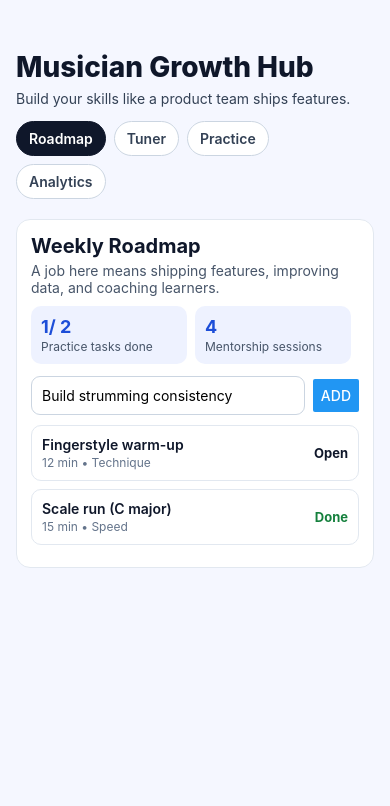
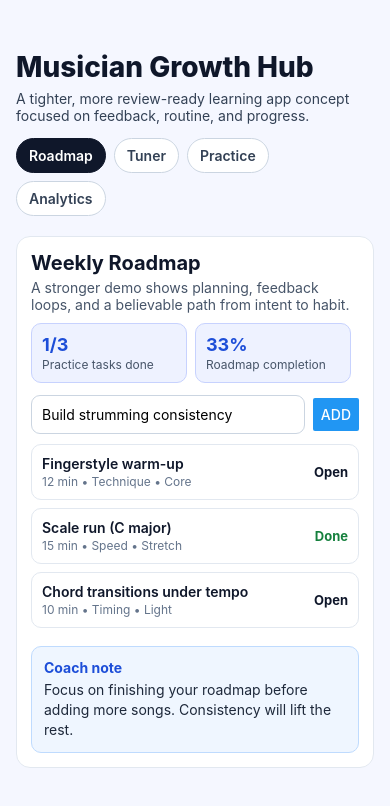
Before and after one commit to DanImbert/ReactNativeExpoApp, a React Native app: screen / in a window 390 px wide. Shown: the top 806 px of the page. Built offline with nearby package versions, Linux system fonts and the light colour scheme.

Commit message:
Refactor app into reusable learning flows

```diff
--- a/App.tsx
+++ b/App.tsx
@@ -6,41 +6,49 @@ import {
   StyleSheet,
   Text,
   TextInput,
-  TouchableOpacity,
   View,
   useColorScheme,
+  Pressable,
 } from 'react-native';
 
-type FocusArea = 'Roadmap' | 'Tuner' | 'Practice' | 'Analytics';
-type PracticePlan = { id: string; title: string; duration: number; focus: string; completed: boolean };
-type Song = { id: string; title: string; level: string; progress: number };
-
-const songs: Song[] = [
-  { id: '1', title: 'Nothing Else Matters', level: 'Intermediate', progress: 60 },
-  { id: '2', title: 'Wonderwall', level: 'Beginner', progress: 90 },
-  { id: '3', title: 'Hotel California', level: 'Advanced', progress: 35 },
-];
-
-const strings = [
-  { name: 'E (6)', target: 82.4 },
-  { name: 'A (5)', target: 110 },
-  { name: 'D (4)', target: 146.8 },
-  { name: 'G (3)', target: 196 },
-  { name: 'B (2)', target: 246.9 },
-  { name: 'E (1)', target: 329.6 },
-];
+import { MetricCard } from './src/components/MetricCard';
+import { ProgressBar } from './src/components/ProgressBar';
+import { TabBar } from './src/components/TabBar';
+import { initialPlans, initialSessions, initialSongs, strings } from './src/data/mockData';
+import type { FocusArea, PracticePlan, PracticeSession, Song } from './src/types/app';
+import {
+  getAverageAccuracy,
+  getAverageSongProgress,
+  getCoachMessage,
+  getCompletedPlans,
+  getCompletionRate,
+  getTuningOffset,
+  getTuningStatus,
+  getWeeklyMinutes,
+} from './src/utils/analytics';
 
 export default function App() {
   const [view, setView] = useState<FocusArea>('Roadmap');
-  const [plans, setPlans] = useState<PracticePlan[]>([
-    { id: 'p1', title: 'Fingerstyle warm-up', duration: 12, focus: 'Technique', completed: false },
-    { id: 'p2', title: 'Scale run (C major)', duration: 15, focus: 'Speed', completed: true },
-  ]);
+  const [plans, setPlans] = useState<PracticePlan[]>(initialPlans);
+  const [songs, setSongs] = useState<Song[]>(initialSongs);
+  const [sessions, setSessions] = useState<PracticeSession[]>(initialSessions);
   const [newPlan, setNewPlan] = useState('Build strumming consistency');
   const [selectedString, setSelectedString] = useState(strings[2]);
   const [detectedFreq, setDetectedFreq] = useState(146.8);
 
-  const completedPlans = useMemo(() => plans.filter((item) => item.completed).length, [plans]);
+  const completedPlans = useMemo(() => getCompletedPlans(plans), [plans]);
+  const completionRate = useMemo(() => getCompletionRate(plans), [plans]);
+  const weeklyMinutes = useMemo(() => getWeeklyMinutes(sessions), [sessions]);
+  const averageSongProgress = useMemo(() => getAverageSongProgress(songs), [songs]);
+  const averageAccuracy = useMemo(() => getAverageAccuracy(songs), [songs]);
+  const tuningOffset = useMemo(
+    () => getTuningOffset(detectedFreq, selectedString),
+    [detectedFreq, selectedString],
+  );
+  const coachMessage = useMemo(
+    () => getCoachMessage(plans, songs, sessions),
+    [plans, songs, sessions],
+  );
 
   const togglePlan = (id: string) => {
     setPlans((prev) => prev.map((p) => (p.id === id ? { ...p, completed: !p.completed } : p)));
@@ -55,43 +63,60 @@ export default function App() {
         duration: 10,
         focus: 'Consistency',
         completed: false,
+        intensity: 'Core',
       },
       ...prev,
     ]);
     setNewPlan('');
   };
 
+  const logPracticeSession = () => {
+    const nextId = `${Date.now()}`;
+
+    setSessions((prev) => [
+      {
+        id: nextId,
+        label: `Focused block ${prev.length + 1}`,
+        minutes: 15,
+        impact: prev.length % 2 === 0 ? 'Technique' : 'Songwork',
+      },
+      ...prev,
+    ]);
+  };
+
+  const advanceSong = (id: string) => {
+    setSongs((prev) =>
+      prev.map((song) =>
+        song.id === id
+          ? {
+              ...song,
+              progress: Math.min(song.progress + 8, 100),
+              accuracy: Math.min(song.accuracy + 2, 100),
+            }
+          : song,
+      ),
+    );
+  };
+
   const renderHeader = () => (
     <View style={styles.header}>
       <Text style={styles.title}>Musician Growth Hub</Text>
-      <Text style={styles.subtitle}>Build your skills like a product team ships features.</Text>
-      <View style={styles.tabRow}>
-        {(['Roadmap', 'Tuner', 'Practice', 'Analytics'] as FocusArea[]).map((item) => (
-          <TouchableOpacity
-            key={item}
-            style={[styles.tab, view === item && styles.activeTab]}
-            onPress={() => setView(item)}
-          >
-            <Text style={[styles.tabText, view === item && styles.activeTabText]}>{item}</Text>
-          </TouchableOpacity>
-        ))}
-      </View>
+      <Text style={styles.subtitle}>
+        A tighter, more review-ready learning app concept focused on feedback, routine, and progress.
+      </Text>
+      <TabBar value={view} onChange={setView} />
     </View>
   );
 
   const renderRoadmap = () => (
     <View style={styles.card}>
       <Text style={styles.sectionTitle}>Weekly Roadmap</Text>
-      <Text style={styles.cardSubtitle}>A job here means shipping features, improving data, and coaching learners.</Text>
+      <Text style={styles.cardSubtitle}>
+        A stronger demo shows planning, feedback loops, and a believable path from intent to habit.
+      </Text>
       <View style={styles.metricRow}>
-        <View style={styles.metricBox}>
-          <Text style={styles.metricValue}>{completedPlans}/ {plans.length}</Text>
-          <Text style={styles.metricLabel}>Practice tasks done</Text>
-        </View>
-        <View style={styles.metricBox}>
-          <Text style={styles.metricValue}>4</Text>
-          <Text style={styles.metricLabel}>Mentorship sessions</Text>
-        </View>
+        <MetricCard value={`${completedPlans}/${plans.length}`} label="Practice tasks done" />
+        <MetricCard value={`${completionRate}%`} label="Roadmap completion" />
       </View>
       <View style={styles.addRow}>
         <TextInput
@@ -105,29 +130,37 @@ export default function App() {
         <Button title="Add" onPress={addPlan} />
       </View>
       {plans.map((plan) => (
-        <TouchableOpacity key={plan.id} style={styles.planRow} onPress={() => togglePlan(plan.id)}>
+        <Pressable key={plan.id} style={styles.planRow} onPress={() => togglePlan(plan.id)}>
           <View style={styles.planLeft}>
             <Text style={styles.planTitle}>{plan.title}</Text>
-            <Text style={styles.planHint}>{plan.duration} min • {plan.focus}</Text>
+            <Text style={styles.planHint}>
+              {plan.duration} min • {plan.focus} • {plan.intensity}
+            </Text>
           </View>
           <Text style={[styles.planStatus, plan.completed && styles.planStatusDone]}>
             {plan.completed ? 'Done' : 'Open'}
           </Text>
-        </TouchableOpacity>
+        </Pressable>
       ))}
+      <View style={styles.coachCard}>
+        <Text style={styles.coachLabel}>Coach note</Text>
+        <Text style={styles.coachText}>{coachMessage}</Text>
+      </View>
     </View>
   );
 
   const renderTuner = () => (
     <View style={styles.card}>
       <Text style={styles.sectionTitle}>Realtime Tuner</Text>
-      <Text style={styles.cardSubtitle}>Simulated tuning with root note detection and quick actions.</Text>
+      <Text style={styles.cardSubtitle}>
+        Still simulated, but now it communicates tuning direction and confidence more like a real tool.
+      </Text>
       <View style={styles.tunerPanel}>
         <Text style={styles.noteLabel}>Selected String</Text>
         <Text style={styles.noteValue}>{selectedString.name}</Text>
         <View style={styles.stringRow}>
           {strings.map((string) => (
-            <TouchableOpacity
+            <Pressable
               key={string.name}
               style={[styles.stringButton, selectedString.name === string.name && styles.stringButtonActive]}
               onPress={() => {
@@ -135,8 +168,15 @@ export default function App() {
                 setDetectedFreq(string.target);
               }}
             >
-              <Text style={styles.stringText}>{string.name}</Text>
-            </TouchableOpacity>
+              <Text
+                style={[
+                  styles.stringText,
+                  selectedString.name === string.name && styles.stringTextActive,
+                ]}
+              >
+                {string.name}
+              </Text>
+            </Pressable>
           ))}
         </View>
         <View style={styles.tunerStatus}>
@@ -144,11 +184,22 @@ export default function App() {
           <Text style={styles.statusValue}>{selectedString.target.toFixed(1)} Hz</Text>
           <Text style={styles.statusLabel}>Detected</Text>
           <Text style={styles.statusValue}>{detectedFreq.toFixed(1)} Hz</Text>
-          <Text style={styles.statusHint}>Status: {Math.abs(detectedFreq - selectedString.target) < 1 ? 'In tune 🎯' : 'Adjust string tension'}</Text>
+          <Text style={styles.statusHint}>
+            Status: {getTuningStatus(tuningOffset)} ({tuningOffset > 0 ? '+' : ''}
+            {tuningOffset} Hz)
+          </Text>
+          <ProgressBar progress={Math.max(0, 100 - Math.min(Math.abs(tuningOffset) * 18, 100))} />
         </View>
       </View>
       <View style={styles.buttonRow}>
-        <Button title="Calibrate" onPress={() => setDetectedFreq(selectedString.target + (Math.random() * 2 - 1))} />
+        <Button
+          title="Calibrate"
+          onPress={() => setDetectedFreq(selectedString.target + (Math.random() * 2.4 - 1.2))}
+        />
+        <Button title="Nudge Flat" onPress={() => setDetectedFreq((prev) => prev - 0.6)} />
+        <Button title="Nudge Sharp" onPress={() => setDetectedFreq((prev) => prev + 0.6)} />
+      </View>
+      <View style={styles.secondaryButtonRow}>
         <Button title="Practice Mode" onPress={() => setView('Practice')} />
       </View>
     </View>
@@ -157,19 +208,50 @@ export default function App() {
   const renderPractice = () => (
     <View style={styles.card}>
       <Text style={styles.sectionTitle}>Practice Dashboard</Text>
-      <Text style={styles.cardSubtitle}>Track sessions, songs, and consistency for long-term growth.</Text>
+      <Text style={styles.cardSubtitle}>
+        This screen now combines songs, repetition quality, and session logging instead of static cards.
+      </Text>
+      <View style={styles.metricRow}>
+        <MetricCard value={`${weeklyMinutes} min`} label="Weekly practice" />
+        <MetricCard value={`${averageAccuracy}%`} label="Average accuracy" />
+      </View>
+      <View style={styles.sessionCard}>
+        <View>
+          <Text style={styles.sessionTitle}>Recent sessions</Text>
+          <Text style={styles.sessionHint}>
+            {sessions.length} logged this week with a focus on consistency over intensity.
+          </Text>
+        </View>
+        <Button title="Log Session" onPress={logPracticeSession} />
+      </View>
+      {sessions.slice(0, 3).map((session) => (
+        <View key={session.id} style={styles.sessionRow}>
+          <Text style={styles.sessionRowTitle}>{session.label}</Text>
+          <Text style={styles.sessionRowMeta}>
+            {session.minutes} min • {session.impact}
+          </Text>
+        </View>
+      ))}
       {songs.map((song) => (
         <View key={song.id} style={styles.songCard}>
-          <View>
+          <View style={styles.songDetails}>
             <Text style={styles.songTitle}>{song.title}</Text>
-            <Text style={styles.songMeta}>{song.level}</Text>
+            <Text style={styles.songMeta}>
+              {song.level} • {song.accuracy}% accuracy
+            </Text>
+            <ProgressBar progress={song.progress} />
           </View>
-          <Text style={styles.songProgress}>{song.progress}%</Text>
+          <View style={styles.songAction}>
+            <Text style={styles.songProgress}>{song.progress}%</Text>
+            <Button title="Advance" onPress={() => advanceSong(song.id)} />
+          </View>
         </View>
       ))}
       <View style={styles.proTip}>
         <Text style={styles.tipTitle}>Pro tip</Text>
-        <Text style={styles.tipText}>Split each session into goal {'->'} attempt {'->'} reflection. Ship small improvements every day.</Text>
+        <Text style={styles.tipText}>
+          Split each session into goal {'->'} attempt {'->'} reflection. That gives you cleaner feedback and clearer next steps.
+        </Text>
       </View>
     </View>
   );
@@ -177,26 +259,22 @@ export default function App() {
   const renderAnalytics = () => (
     <View style={styles.card}>
       <Text style={styles.sectionTitle}>Product Analytics</Text>
-      <Text style={styles.cardSubtitle}>As an engineer, you read metrics and improve user outcomes.</Text>
+      <Text style={styles.cardSubtitle}>
+        A reviewable sample should surface signals a product engineer would actually act on.
+      </Text>
       <View style={styles.analyticsRow}>
-        <View style={styles.analyticsBox}>
-          <Text style={styles.analyticsValue}>72%</Text>
-          <Text style={styles.analyticsLabel}>Retention</Text>
-        </View>
-        <View style={styles.analyticsBox}>
-          <Text style={styles.analyticsValue}>1.8x</Text>
-          <Text style={styles.analyticsLabel}>Lesson Completion</Text>
-        </View>
+        <MetricCard value={`${averageSongProgress}%`} label="Song progress avg" />
+        <MetricCard value={`${weeklyMinutes} min`} label="Weekly learning time" />
       </View>
       <View style={styles.analyticsRow}>
-        <View style={styles.analyticsBox}>
-          <Text style={styles.analyticsValue}>+25</Text>
-          <Text style={styles.analyticsLabel}>Weekly Active Learners</Text>
-        </View>
-        <View style={styles.analyticsBox}>
-          <Text style={styles.analyticsValue}>4.9 ⭐</Text>
-          <Text style={styles.analyticsLabel}>User Satisfaction</Text>
-        </View>
+        <MetricCard value={`${completionRate}%`} label="Plan completion" />
+        <MetricCard value={`${averageAccuracy}%`} label="Average song accuracy" />
+      </View>
+      <View style={styles.analyticsSummary}>
+        <Text style={styles.analyticsSummaryTitle}>What I would improve next</Text>
+        <Text style={styles.analyticsSummaryText}>
+          If this became a fuller project, the next step would be persistence plus microphone-driven tuning so the feedback loop becomes real.
+        </Text>
       </View>
     </View>
   );
@@ -223,18 +301,10 @@ const styles = StyleSheet.create({
   header: { paddingHorizontal: 16, marginBottom: 12 },
   title: { fontSize: 28, fontWeight: '800', color: '#0f172a' },
   subtitle: { marginTop: 6, fontSize: 14, color: '#334155' },
-  tabRow: { flexDirection: 'row', marginTop: 14, flexWrap: 'wrap' },
-  tab: { marginRight: 8, marginBottom: 8, borderWidth: 1, borderColor: '#cbd5e1', borderRadius: 999, paddingVertical: 8, paddingHorizontal: 12, backgroundColor: '#fff' },
-  activeTab: { backgroundColor: '#0f172a', borderColor: '#0f172a' },
-  tabText: { color: '#334155', fontWeight: '600' },
-  activeTabText: { color: '#fff' },
   card: { marginHorizontal: 16, marginBottom: 12, backgroundColor: '#fff', borderRadius: 14, padding: 14, borderWidth: 1, borderColor: '#e2e8f0' },
   sectionTitle: { fontSize: 20, fontWeight: '700', color: '#0f172a' },
   cardSubtitle: { marginTop: 4, color: '#475569', marginBottom: 10 },
   metricRow: { flexDirection: 'row', justifyContent: 'space-between', marginBottom: 12 },
-  metricBox: { flex: 1, marginRight: 8, backgroundColor: '#eef2ff', borderRadius: 10, padding: 10 },
-  metricValue: { fontWeight: '700', fontSize: 18, color: '#1d4ed8' },
-  metricLabel: { color: '#475569', fontSize: 12, marginTop: 2 },
   addRow: { flexDirection: 'row', marginBottom: 10, alignItems: 'center' },
   input: { flex: 1, borderWidth: 1, borderColor: '#cbd5e1', padding: 10, borderRadius: 9, marginRight: 8, backgroundColor: '#fff' },
   planRow: { flexDirection: 'row', alignItems: 'center', marginBottom: 8, justifyContent: 'space-between', padding: 10, borderColor: '#e2e8f0', borderWidth: 1, borderRadius: 10 },
@@ -250,12 +320,48 @@ const styles = StyleSheet.create({
   stringButton: { borderWidth: 1, borderColor: '#cbd5e1', borderRadius: 8, paddingVertical: 6, paddingHorizontal: 10, marginRight: 6, marginBottom: 6, backgroundColor: '#fff' },
   stringButtonActive: { backgroundColor: '#1d4ed8', borderColor: '#1d4ed8' },
   stringText: { color: '#0f172a', fontWeight: '600' },
+  stringTextActive: { color: '#fff' },
   tunerStatus: { marginTop: 12, padding: 10, backgroundColor: '#fff', borderRadius: 8, borderWidth: 1, borderColor: '#e2e8f0' },
   statusLabel: { fontSize: 12, color: '#475569' },
   statusValue: { fontSize: 18, fontWeight: '700', marginBottom: 4, color: '#111827' },
   statusHint: { color: '#0f172a', fontWeight: '600' },
-  buttonRow: { marginTop: 8, flexDirection: 'row', justifyContent: 'space-between' },
+  buttonRow: { marginTop: 8, flexDirection: 'row', justifyContent: 'space-between', gap: 8 },
+  secondaryButtonRow: { marginTop: 8, alignSelf: 'flex-start' },
+  coachCard: {
+    marginTop: 10,
+    borderRadius: 10,
+    borderWidth: 1,
+    borderColor: '#bfdbfe',
+    backgroundColor: '#eff6ff',
+    padding: 12,
+  },
+  coachLabel: { fontWeight: '700', color: '#1d4ed8', marginBottom: 4 },
+  coachText: { color: '#1e293b', lineHeight: 20 },
+  sessionCard: {
+    marginBottom: 10,
+    borderWidth: 1,
+    borderColor: '#dbeafe',
+    borderRadius: 10,
+    backgroundColor: '#f8fbff',
+    padding: 10,
+    flexDirection: 'row',
+    justifyContent: 'space-between',
+    alignItems: 'center',
+  },
+  sessionTitle: { fontWeight: '700', color: '#0f172a' },
+  sessionHint: { marginTop: 2, color: '#64748b', maxWidth: 200 },
+  sessionRow: {
+    borderWidth: 1,
+    borderColor: '#e2e8f0',
+    borderRadius: 10,
+    padding: 10,
+    marginBottom: 8,
+  },
+  sessionRowTitle: { fontWeight: '600', color: '#0f172a' },
+  sessionRowMeta: { fontSize: 12, color: '#64748b', marginTop: 2 },
   songCard: { borderWidth: 1, borderColor: '#e2e8f0', borderRadius: 10, padding: 10, marginBottom: 8, backgroundColor: '#fff', flexDirection: 'row', justifyContent: 'space-between', alignItems: 'center' },
+  songDetails: { flex: 1, paddingRight: 10 },
+  songAction: { alignItems: 'flex-end', minWidth: 88 },
   songTitle: { fontWeight: '700' },
   songMeta: { fontSize: 12, color: '#64748b' },
   songProgress: { fontWeight: '700', color: '#0f172a' },
@@ -263,7 +369,14 @@ const styles = StyleSheet.create({
   tipTitle: { fontWeight: '700', color: '#1d4ed8' },
   tipText: { color: '#1f2937', marginTop: 4 },
   analyticsRow: { flexDirection: 'row', justifyContent: 'space-between', marginBottom: 8 },
-  analyticsBox: { flex: 1, backgroundColor: '#eef2ff', borderRadius: 10, borderWidth: 1, borderColor: '#c7d2fe', marginRight: 8, padding: 10 },
-  analyticsValue: { fontSize: 20, fontWeight: '700', color: '#1d4ed8' },
-  analyticsLabel: { fontSize: 12, color: '#475569', marginTop: 3 },
+  analyticsSummary: {
+    marginTop: 8,
+    borderRadius: 10,
+    borderWidth: 1,
+    borderColor: '#e2e8f0',
+    backgroundColor: '#f8fafc',
+    padding: 10,
+  },
+  analyticsSummaryTitle: { fontWeight: '700', color: '#0f172a', marginBottom: 4 },
+  analyticsSummaryText: { color: '#475569', lineHeight: 20 },
 });
--- /dev/null
+++ b/src/components/MetricCard.tsx
@@ -0,0 +1,30 @@
+import React from 'react';
+import { StyleSheet, Text, View } from 'react-native';
+
+type MetricCardProps = {
+  value: string;
+  label: string;
+};
+
+export function MetricCard({ value, label }: MetricCardProps) {
+  return (
+    <View style={styles.box}>
+      <Text style={styles.value}>{value}</Text>
+      <Text style={styles.label}>{label}</Text>
+    </View>
+  );
+}
+
+const styles = StyleSheet.create({
+  box: {
+    flex: 1,
+    marginRight: 8,
+    backgroundColor: '#eef2ff',
+    borderRadius: 10,
+    padding: 10,
+    borderWidth: 1,
+    borderColor: '#c7d2fe',
+  },
+  value: { fontWeight: '700', fontSize: 18, color: '#1d4ed8' },
+  label: { color: '#475569', fontSize: 12, marginTop: 2 },
+});
--- /dev/null
+++ b/src/components/ProgressBar.tsx
@@ -0,0 +1,28 @@
+import React from 'react';
+import { StyleSheet, View } from 'react-native';
+
+type ProgressBarProps = {
+  progress: number;
+};
+
+export function ProgressBar({ progress }: ProgressBarProps) {
+  return (
+    <View style={styles.track}>
+      <View style={[styles.fill, { width: `${Math.max(0, Math.min(progress, 100))}%` }]} />
+    </View>
+  );
+}
+
+const styles = StyleSheet.create({
+  track: {
+    height: 8,
+    borderRadius: 999,
+    backgroundColor: '#dbeafe',
+    overflow: 'hidden',
+    marginTop: 8,
+  },
+  fill: {
+    height: '100%',
+    backgroundColor: '#2563eb',
+  },
+});
--- /dev/null
+++ b/src/components/TabBar.tsx
@@ -0,0 +1,46 @@
+import React from 'react';
+import { Pressable, StyleSheet, Text, View } from 'react-native';
+
+import type { FocusArea } from '../types/app';
+
+type TabBarProps = {
+  value: FocusArea;
+  onChange: (next: FocusArea) => void;
+};
+
+const tabs: FocusArea[] = ['Roadmap', 'Tuner', 'Practice', 'Analytics'];
+
+export function TabBar({ value, onChange }: TabBarProps) {
+  return (
+    <View style={styles.tabRow}>
+      {tabs.map((tab) => (
+        <Pressable
+          key={tab}
+          accessibilityRole="button"
+          accessibilityState={{ selected: value === tab }}
+          onPress={() => onChange(tab)}
+          style={[styles.tab, value === tab && styles.activeTab]}
+        >
+          <Text style={[styles.tabText, value === tab && styles.activeTabText]}>{tab}</Text>
+        </Pressable>
+      ))}
+    </View>
+  );
+}
+
+const styles = StyleSheet.create({
+  tabRow: { flexDirection: 'row', flexWrap: 'wrap', marginTop: 14 },
+  tab: {
+    marginRight: 8,
+    marginBottom: 8,
+    borderWidth: 1,
+    borderColor: '#cbd5e1',
+    borderRadius: 999,
+    paddingVertical: 8,
+    paddingHorizontal: 12,
+    backgroundColor: '#fff',
+  },
+  activeTab: { backgroundColor: '#0f172a', borderColor: '#0f172a' },
+  tabText: { color: '#334155', fontWeight: '600' },
+  activeTabText: { color: '#fff' },
+});
--- /dev/null
+++ b/src/data/mockData.ts
@@ -0,0 +1,49 @@
+import type { PracticePlan, PracticeSession, Song, StringTarget } from '../types/app';
+
+export const initialPlans: PracticePlan[] = [
+  {
+    id: 'p1',
+    title: 'Fingerstyle warm-up',
+    duration: 12,
+    focus: 'Technique',
+    completed: false,
+    intensity: 'Core',
+  },
+  {
+    id: 'p2',
+    title: 'Scale run (C major)',
+    duration: 15,
+    focus: 'Speed',
+    completed: true,
+    intensity: 'Stretch',
+  },
+  {
+    id: 'p3',
+    title: 'Chord transitions under tempo',
+    duration: 10,
+    focus: 'Timing',
+    completed: false,
+    intensity: 'Light',
+  },
+];
+
+export const initialSongs: Song[] = [
+  { id: '1', title: 'Nothing Else Matters', level: 'Intermediate', progress: 60, accuracy: 84 },
+  { id: '2', title: 'Wonderwall', level: 'Beginner', progress: 90, accuracy: 93 },
+  { id: '3', title: 'Hotel California', level: 'Advanced', progress: 35, accuracy: 71 },
+];
+
+export const strings: StringTarget[] = [
+  { name: 'E (6)', target: 82.4 },
+  { name: 'A (5)', target: 110 },
+  { name: 'D (4)', target: 146.8 },
+  { name: 'G (3)', target: 196 },
+  { name: 'B (2)', target: 246.9 },
+  { name: 'E (1)', target: 329.6 },
+];
+
+export const initialSessions: PracticeSession[] = [
+  { id: 's1', label: 'Morning warm-up', minutes: 12, impact: 'Warmup' },
+  { id: 's2', label: 'Strumming cleanup', minutes: 18, impact: 'Technique' },
+  { id: 's3', label: 'Song repetition block', minutes: 24, impact: 'Songwork' },
+];
--- /dev/null
+++ b/src/types/app.ts
@@ -0,0 +1,30 @@
+export type FocusArea = 'Roadmap' | 'Tuner' | 'Practice' | 'Analytics';
+
+export type PracticePlan = {
+  id: string;
+  title: string;
+  duration: number;
+  focus: string;
+  completed: boolean;
+  intensity: 'Light' | 'Core' | 'Stretch';
+};
+
+export type Song = {
+  id: string;
+  title: string;
+  level: string;
+  progress: number;
+  accuracy: number;
+};
+
+export type StringTarget = {
+  name: string;
+  target: number;
+};
+
+export type PracticeSession = {
+  id: string;
+  label: string;
+  minutes: number;
+  impact: 'Warmup' | 'Technique' | 'Songwork';
+};
--- /dev/null
+++ b/src/utils/analytics.ts
@@ -0,0 +1,66 @@
+import type { PracticePlan, PracticeSession, Song, StringTarget } from '../types/app';
+
+export const getCompletedPlans = (plans: PracticePlan[]) =>
+  plans.filter((plan) => plan.completed).length;
+
+export const getCompletionRate = (plans: PracticePlan[]) => {
+  if (plans.length === 0) {
+    return 0;
+  }
+
+  return Math.round((getCompletedPlans(plans) / plans.length) * 100);
+};
+
+export const getWeeklyMinutes = (sessions: PracticeSession[]) =>
+  sessions.reduce((total, session) => total + session.minutes, 0);
+
+export const getAverageSongProgress = (songs: Song[]) => {
+  if (songs.length === 0) {
+    return 0;
+  }
+
+  return Math.round(songs.reduce((total, song) => total + song.progress, 0) / songs.length);
+};
+
+export const getAverageAccuracy = (songs: Song[]) => {
+  if (songs.length === 0) {
+    return 0;
+  }
+
+  return Math.round(songs.reduce((total, song) => total + song.accuracy, 0) / songs.length);
+};
+
+export const getTuningOffset = (detectedFreq: number, selectedString: StringTarget) =>
+  Number((detectedFreq - selectedString.target).toFixed(1));
+
+export const getTuningStatus = (offset: number) => {
+  if (Math.abs(offset) < 0.5) {
+    return 'In tune';
+  }
+
+  return offset < 0 ? 'Tune up' : 'Tune down';
+};
+
+export const getCoachMessage = (
+  plans: PracticePlan[],
+  songs: Song[],
+  sessions: PracticeSession[],
+) => {
+  const completionRate = getCompletionRate(plans);
+  const weeklyMinutes = getWeeklyMinutes(sessions);
+  const averageAccuracy = getAverageAccuracy(songs);
+
+  if (completionRate < 50) {
+    return 'Focus on finishing your roadmap before adding more songs. Consistency will lift the rest.';
+  }
+
+  if (averageAccuracy < 80) {
+    return 'Your practice volume is healthy. Slow down tough passages and chase cleaner repetitions next.';
+  }
+
+  if (weeklyMinutes < 45) {
+    return 'Your accuracy is solid. Add one more short session this week to keep momentum compounding.';
+  }
+
+  return 'Great balance. You are building consistency, accuracy, and repertoire like a strong long-term learner.';
+};
```
Also changed, not shown: 1 other file (tests, documents, lock files or other folders).
